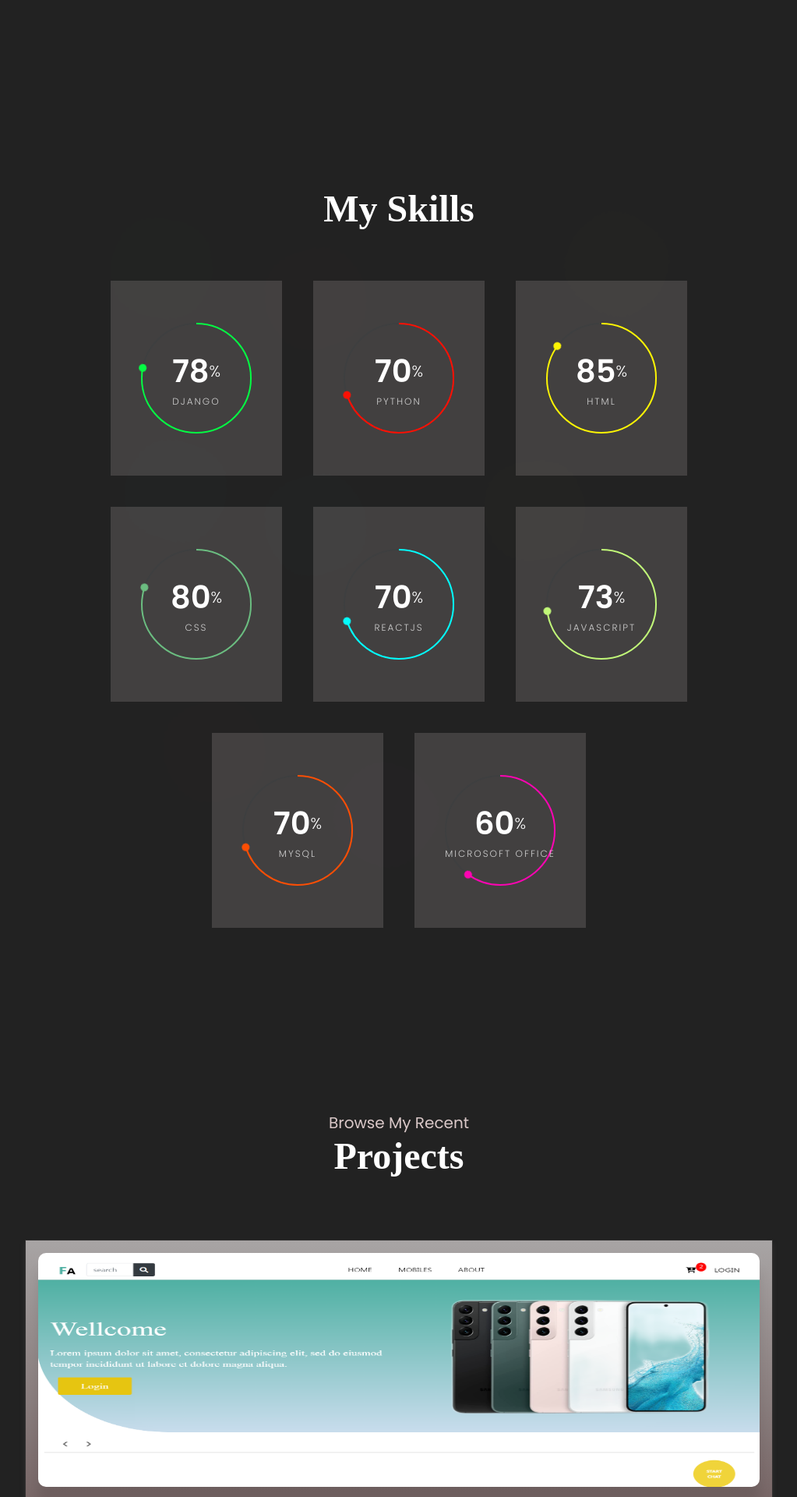
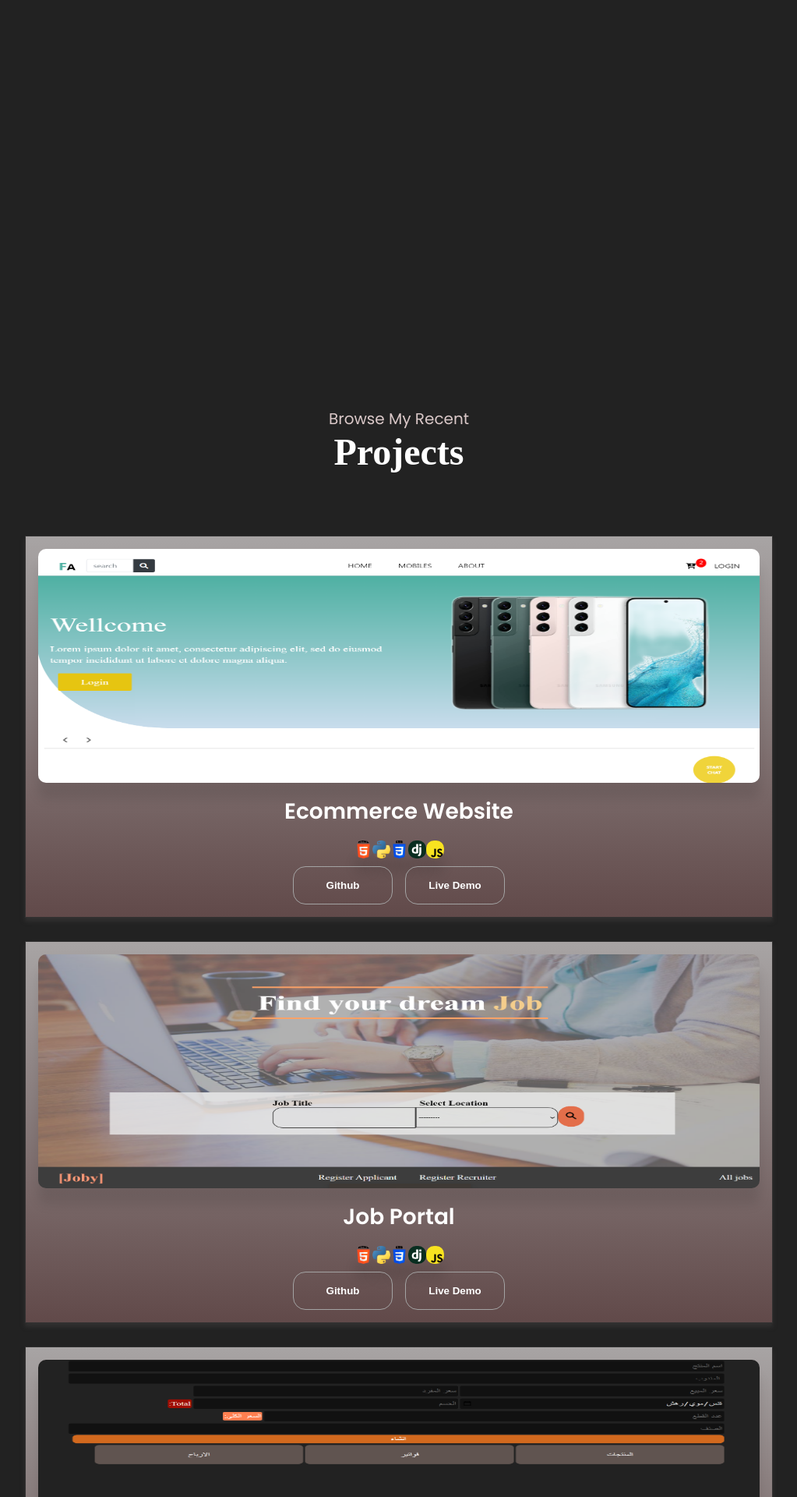
Before and after one commit to fatimatoghoz23/portfolio, a Django app: page / in a window 1280 px wide. Shown: the part 1424-3344 px from the top of the page at 78% size, without its empty margins (128-1151 px from the left). Run offline with Django 4.2, Linux system fonts and the light colour scheme.

Commit message:
Update index.html

```diff
--- a/templates/index.html
+++ b/templates/index.html
@@ -1019,7 +1019,7 @@ flex-wrap: wrap;
    </div>
    </div>
     </section>
-    <h1 class="title">My Skills</h1>
+<!--     <h1 class="title">My Skills</h1>
     <section class="skills" id="experience"  style="position :relative;">
      <div class="container">
       <div class="card">
@@ -1135,7 +1135,7 @@ flex-wrap: wrap;
 
       </div>
      </div>
-     </section>
+     </section> -->
 
     <section id="projects" style="height:1200px ;margin-top:250px;position: relative;">
       <p class="section__text__p1" style="color:  rgb(218, 200, 200);">Browse My Recent</p>
@@ -1177,7 +1177,7 @@ flex-wrap: wrap;
               </button>
             </div>
           </div>
-          <div class="details-container " style="  background-image:linear-gradient(rgba(254, 248, 248, 0.608),#7a5959b7);
+          <div class="details-container " style="  background-image:linear-gradient#7a6960b7,#7a5959b7);
 ">
             <div class="article-container">
              <img class="project-img" src="{% static  'images/j.png' %}" style="height: 300px;">
```
